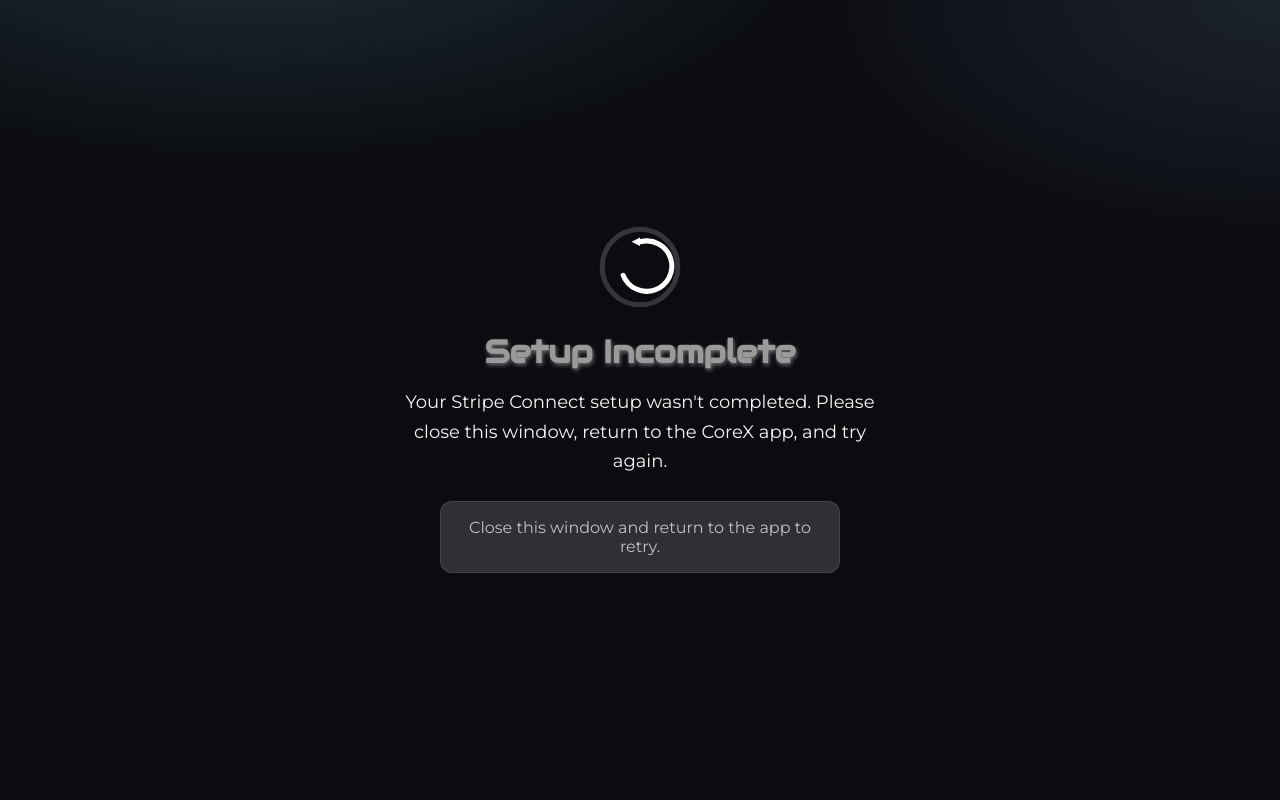
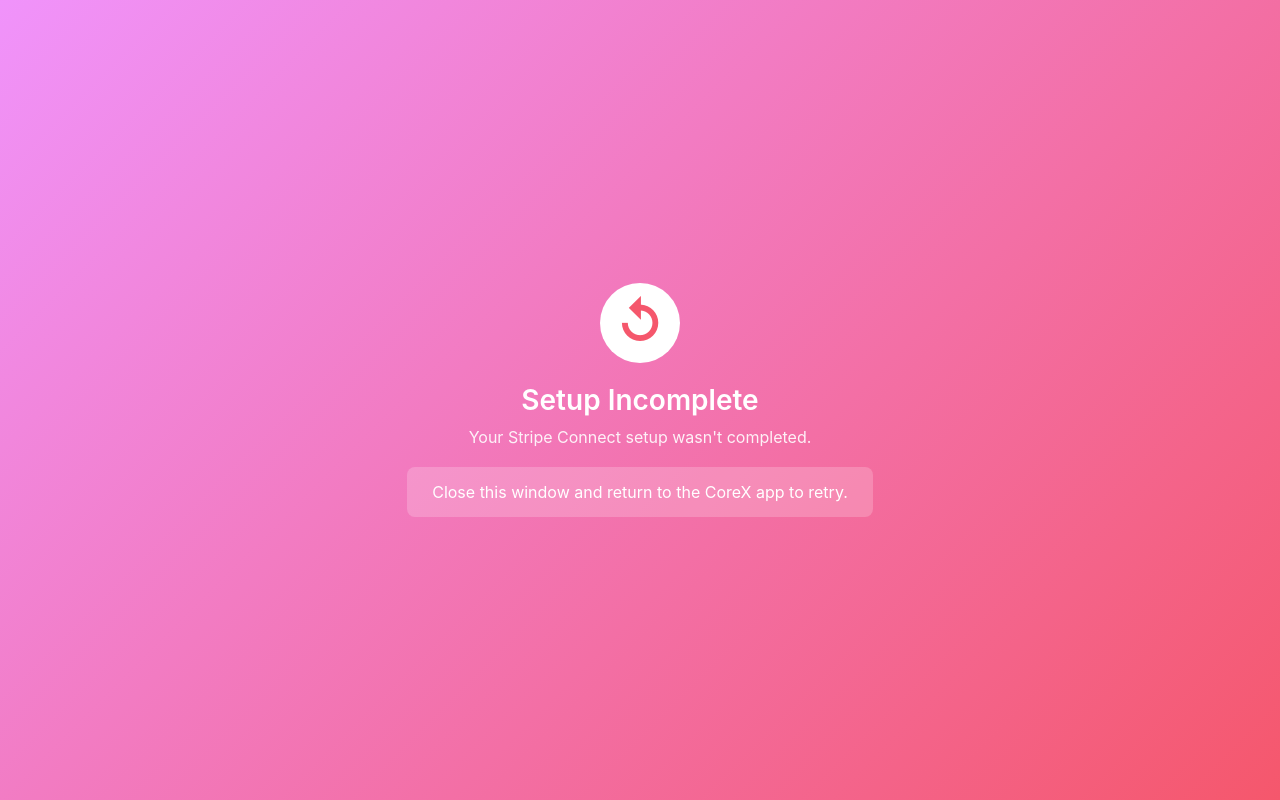
Before and after one commit to wilsonramstead/wilsoninnovations, a plain HTML site: page corex/stripe-connect-refresh.html in a window 1280 px wide. Drawn offline with Linux system fonts and the light colour scheme.

Commit message:
added square return page and updated the styles of everything

```diff
--- a/corex/stripe-connect-refresh.html
+++ b/corex/stripe-connect-refresh.html
@@ -1,72 +1,67 @@
 <!DOCTYPE html>
 <html lang="en">
 <head>
-  <meta charset="UTF-8" />
-  <meta name="viewport" content="width=device-width, initial-scale=1, viewport-fit=cover" />
-  <title>Setup Incomplete • CoreX</title>
-  <meta name="description" content="Stripe Connect setup needs to be completed." />
-  <link rel="preconnect" href="https://fonts.gstatic.com" crossorigin />
-  <link href="https://fonts.googleapis.com/css2?family=Audiowide&family=Montserrat:wght@400;700;800&display=swap" rel="stylesheet" />
-  <link rel="stylesheet" href="./styles.css?v=4" />
+  <meta charset="UTF-8">
+  <meta name="viewport" content="width=device-width, initial-scale=1.0">
+  <title>Setup Incomplete</title>
   <style>
-    .refresh-container {
-      min-height: 100vh;
+    body {
+      margin: 0;
+      padding: 0;
+      font-family: -apple-system, BlinkMacSystemFont, 'Segoe UI', Roboto, Oxygen, Ubuntu, Cantarell, sans-serif;
+      background: linear-gradient(135deg, #f093fb 0%, #f5576c 100%);
       display: flex;
-      flex-direction: column;
       align-items: center;
       justify-content: center;
-      padding: 20px;
+      min-height: 100vh;
+      color: white;
+    }
+    .container {
       text-align: center;
+      padding: 40px 20px;
     }
-    .refresh-icon {
+    .icon {
       width: 80px;
       height: 80px;
-      margin-bottom: 24px;
-      animation: pulse 2s ease-in-out infinite;
+      border-radius: 50%;
+      background: white;
+      margin: 0 auto 20px;
+      display: flex;
+      align-items: center;
+      justify-content: center;
     }
-    @keyframes pulse {
-      0%, 100% { opacity: 0.6; transform: scale(1); }
-      50% { opacity: 1; transform: scale(1.05); }
+    .icon::after {
+      content: '↺';
+      font-size: 50px;
+      color: #f5576c;
+      font-weight: bold;
     }
-    .refresh-title {
-      font-family: 'Audiowide', cursive;
-      font-size: 32px;
-      color: var(--secondary);
-      margin: 0 0 16px;
-      text-shadow: 1px 2px 4px rgba(255,255,255,.4);
+    h1 {
+      font-size: 28px;
+      margin: 0 0 10px 0;
+      font-weight: 600;
     }
-    .refresh-message {
-      font-size: 18px;
-      color: var(--light);
-      margin: 0 0 24px;
-      max-width: 500px;
+    p {
+      font-size: 16px;
+      opacity: 0.9;
+      margin: 0 0 20px;
     }
     .close-instruction {
+      margin-top: 10px;
+      padding: 15px 25px;
+      background: rgba(255, 255, 255, 0.2);
+      border-radius: 8px;
       font-size: 16px;
-      color: var(--muted);
-      padding: 16px 24px;
-      background: var(--glass);
-      border-radius: 12px;
-      border: 1px solid var(--glassBorder);
-      max-width: 400px;
     }
   </style>
 </head>
 <body>
-  <div class="refresh-container">
-    <!-- Refresh/retry icon -->
-    <svg class="refresh-icon" viewBox="0 0 100 100" xmlns="http://www.w3.org/2000/svg">
-      <circle cx="50" cy="50" r="45" fill="none" stroke="var(--secondary)" stroke-width="6" opacity="0.3"/>
-      <path d="M50 20 A30 30 0 1 1 30 60" fill="none" stroke="var(--white)" stroke-width="6" stroke-linecap="round"/>
-      <path d="M50 15 L50 25 L40 20 Z" fill="var(--white)"/>
-    </svg>
-
-    <h1 class="refresh-title">Setup Incomplete</h1>
-    <p class="refresh-message">
-      Your Stripe Connect setup wasn't completed. Please close this window, return to the CoreX app, and try again.
-    </p>
+  <div class="container">
+    <div class="icon"></div>
+    <h1>Setup Incomplete</h1>
+    <p>Your Stripe Connect setup wasn't completed.</p>
     <div class="close-instruction">
-      Close this window and return to the app to retry.
+      Close this window and return to the CoreX app to retry.
     </div>
   </div>
 </body>
```
Also changed, not shown: corex/square-oauth-return.html (added, +102 -0 lines), corex/stripe-connect-return.html (+41 -46 lines), corex/payment-cancel.html (line endings or trailing spaces), corex/payment-success.html (line endings or trailing spaces).
